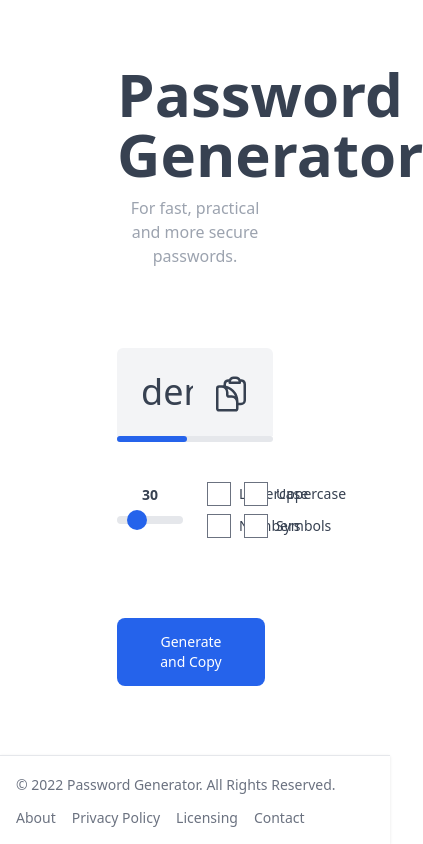
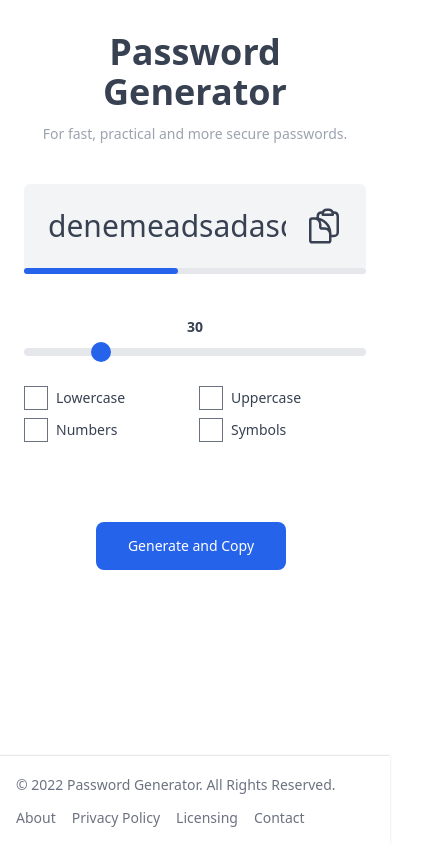
Before and after one commit to mehmetemineker/vuejs-password-generator, a Vue app: page / in a window 390 px wide. Shown: the whole page, 423 px wide, since content can reach past the window. Built offline with nearby package versions, Linux system fonts and the light colour scheme.

Commit message:
responsive

```diff
--- a/src/views/HomeView.vue
+++ b/src/views/HomeView.vue
@@ -3,15 +3,15 @@ import { ClipboardDocumentIcon } from '@heroicons/vue/24/outline'
 </script>
 
 <template>
-  <main class="pt-16 flex justify-center">
-    <div class="bg-ressd-300 w-2/5 text-center text-gray-700">
-      <h1 class="text-6xl font-bold mb-3">Password Generator</h1>
-      <p class="text-gray-400">For fast, practical and more secure passwords.</p>
+  <main class="pt-8 md:pt-16 flex justify-center">
+    <div class="bg-resdd-300 mx-6 text-center text-gray-700">
+      <h1 class="text-4xl md:text-6xl font-bold mb-3">Password Generator</h1>
+      <p class="text-sm md:text-xl text-gray-400">For fast, practical and more secure passwords.</p>
 
-      <div class="relative pt-20">
+      <div class="relative mt-10 md:mt-20">
         <input type="text" readonly
-          class="block w-full p-6 pr-20 text-4xl rounded-t-md bg-gray-100 outline-0 border-none focus:ring-0 focus:border-none font-medium	"
-          value="deneme" />
+          class="block w-full p-6 pr-20 text-3xl md:text-4xl rounded-t-md bg-gray-100 outline-0 border-none focus:ring-0 focus:border-none font-medium	"
+          value="denemeadsadasdasdasdasdasasfafvwfweed" />
 
         <button type="submit" class="absolute right-2.5 bottom-2.5 p-3 rounded-full">
           <ClipboardDocumentIcon class="h-10" />
@@ -23,7 +23,7 @@ import { ClipboardDocumentIcon } from '@heroicons/vue/24/outline'
       </div>
 
 
-      <div class="grid grid-cols-2 gap-6 mb-20 ">
+      <div class="grid grid-cols-1 md:grid-cols-2 gap-6 mb-20 ">
         <div>
           <span class="text-sm font-semibold">
             30
```
